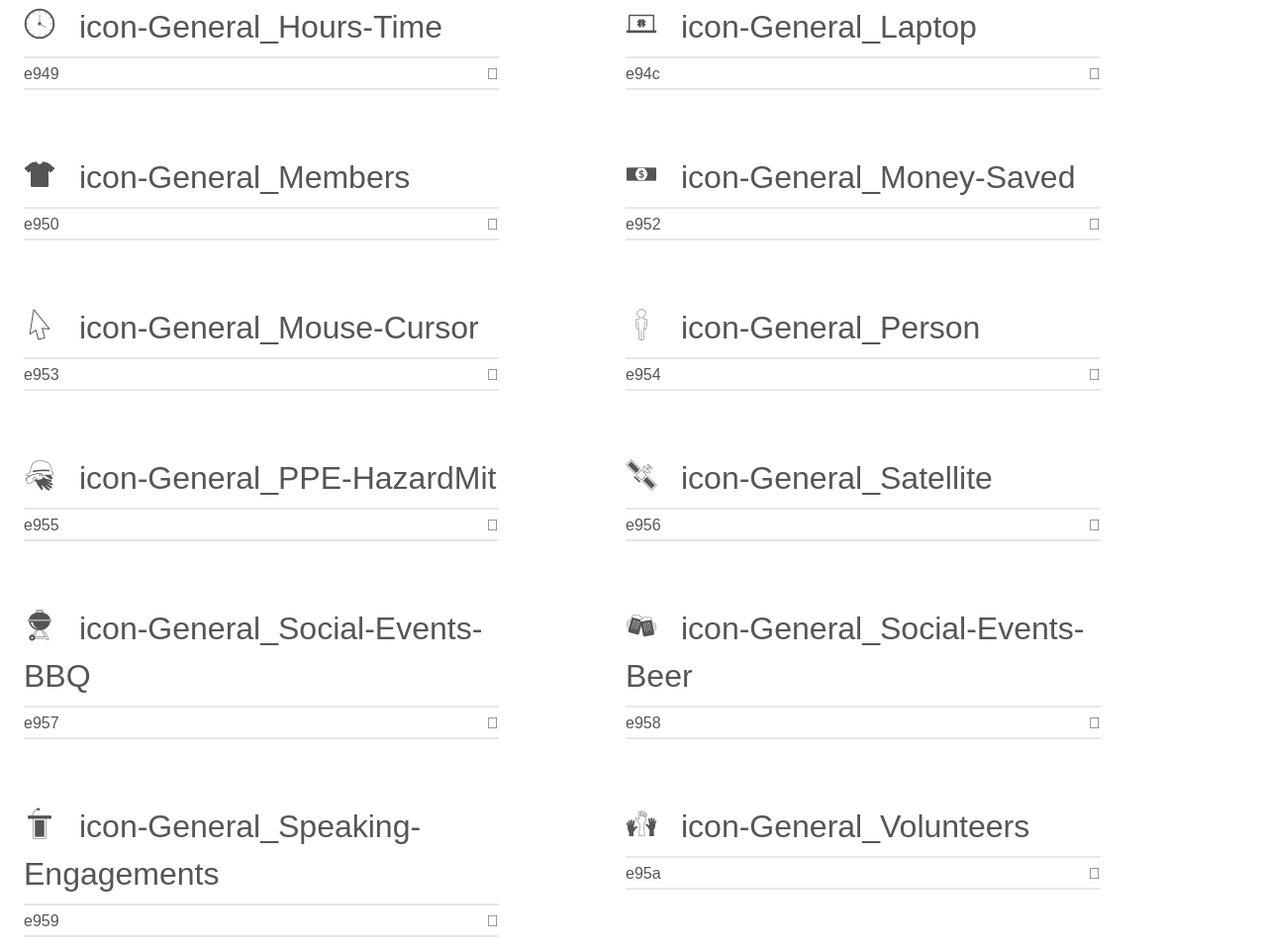
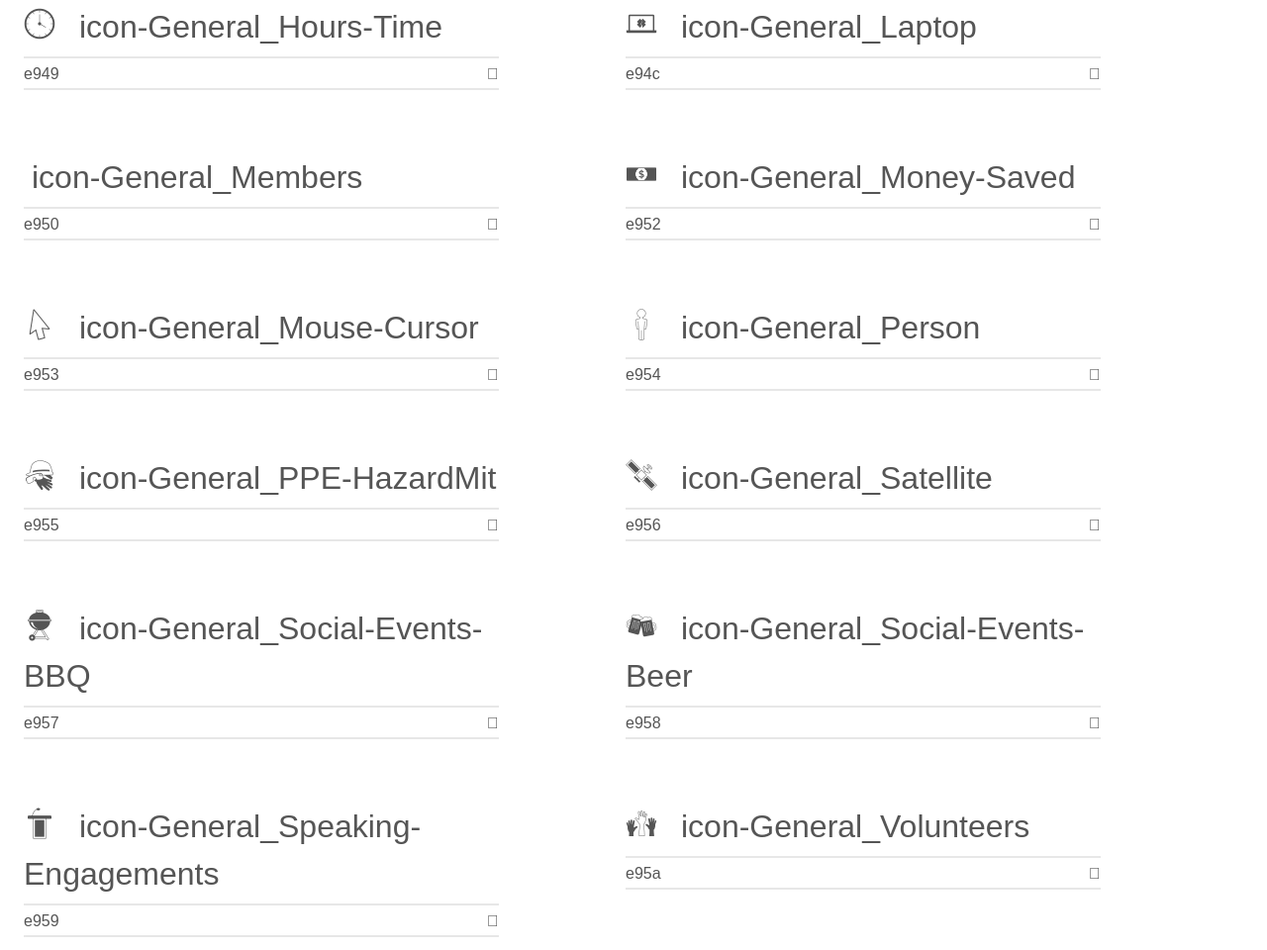
Before and after one commit to teamrubiconusa/website-redesign-components, a website: page _icomoon/TeamRubicon/demo.html in a window 1280 px wide. Shown: the part 2267-3227 px from the top of the page at 99% size. Drawn offline with Linux system fonts and the light colour scheme; files whose address does not match are found by name.

Commit message:
Removing duplicate icon
"General Members" is a duplicate of "Department Membership"

```diff
--- a/_icomoon/TeamRubicon/_TeamRubicon.scss
+++ b/_icomoon/TeamRubicon/_TeamRubicon.scss
@@ -79,7 +79,6 @@ $tr-font-icon-mapping: (
   General_Food-Aid: "\e948",
   General_Hours-Time: "\e949",
   General_Laptop: "\e94c",
-  General_Members: "\e950",
   General_Money-Saved: "\e952",
   General_Mouse-Cursor: "\e953",
   General_Person: "\e954",
--- a/_icomoon/TeamRubicon/style.css
+++ b/_icomoon/TeamRubicon/style.css
@@ -101,9 +101,6 @@
 }
 .icon-General_Laptop:before {
   content: "\e94c";
-}
-.icon-General_Members:before {
-  content: "\e950";
 }
 .icon-General_Money-Saved:before {
   content: "\e952";
```
